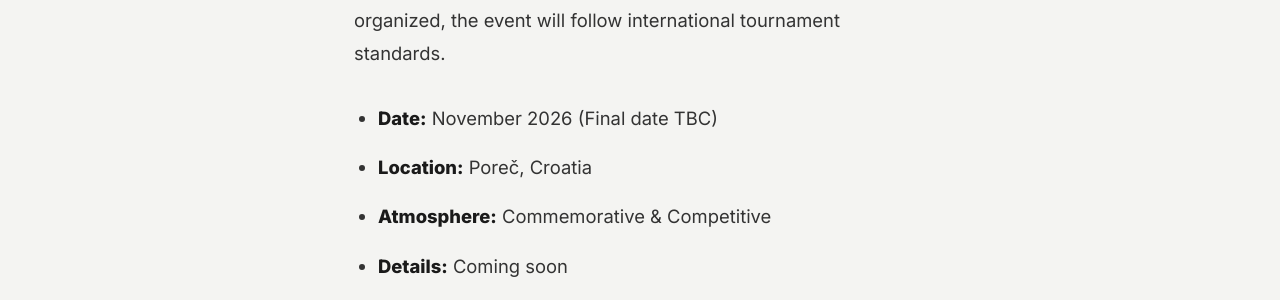
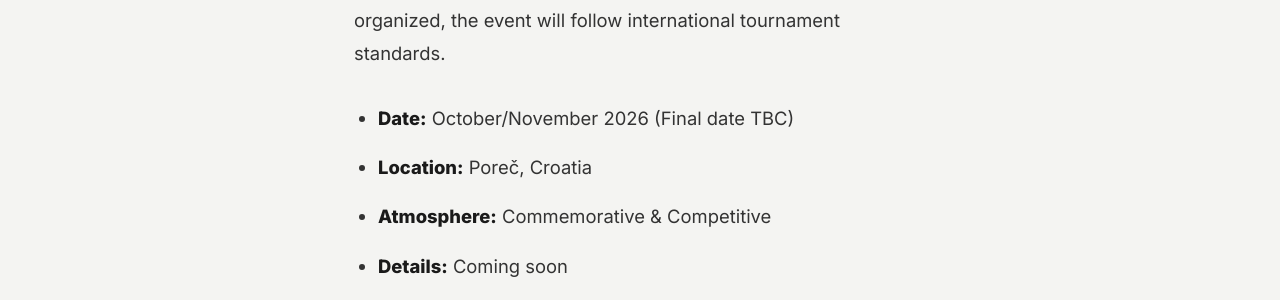
Before and after one commit to North-Adriatic-Go-League/north-adriatic-go-league.github.io, a Jekyll site: the page built from _events/jonak_memorial.md, in a window 1280 px wide and 900 px high, scrolled down 697 px. Shown: the part 153-453 px from the top of the window. Built offline with Jekyll 4.4.1, drawn with Linux system fonts in a browser that asks for light colours; some web fonts are replaced.

Commit message:
No date for now

```diff
--- a/_events/jonak_memorial.md
+++ b/_events/jonak_memorial.md
@@ -14,7 +14,7 @@ The event will bring together players from across Croatia, Italy, and Slovenia t
 ### Tournament Overview
 The Memorial is designed to be a high-level meeting point for the autumn season. While specific details are currently being organized, the event will follow international tournament standards.
 
-* **Date:** November 2026 (Final date TBC)
+* **Date:** October/November 2026 (Final date TBC)
 * **Location:** Poreč, Croatia
 * **Atmosphere:** Commemorative & Competitive
 * **Details:** Coming soon
```
